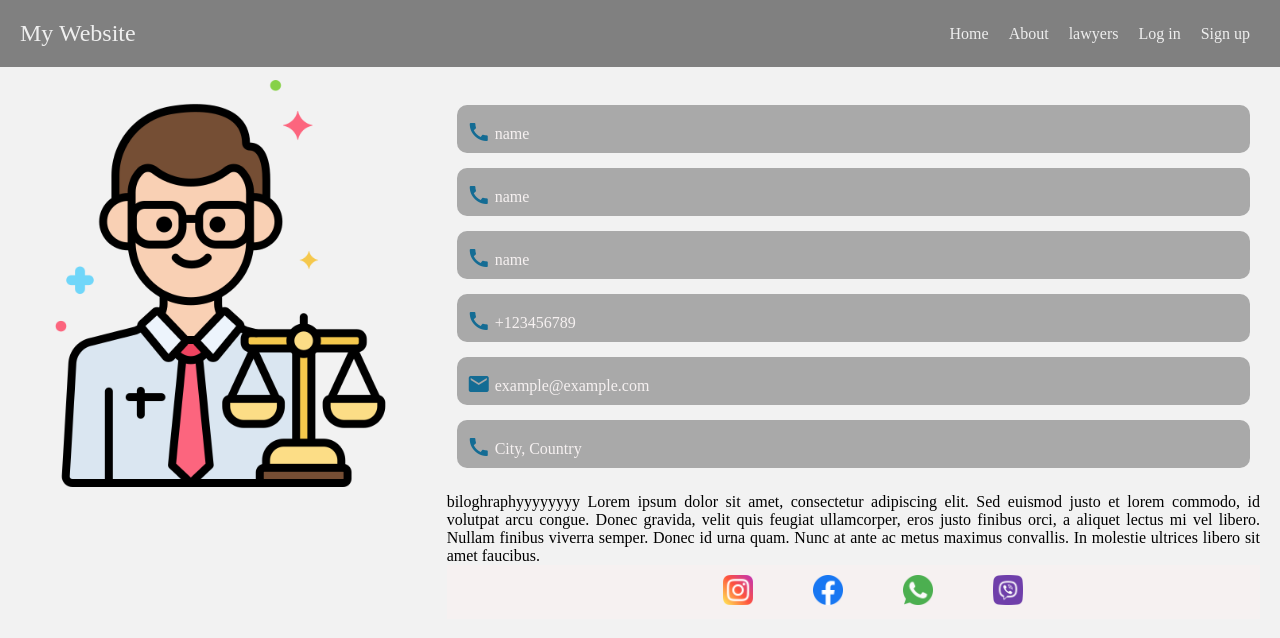
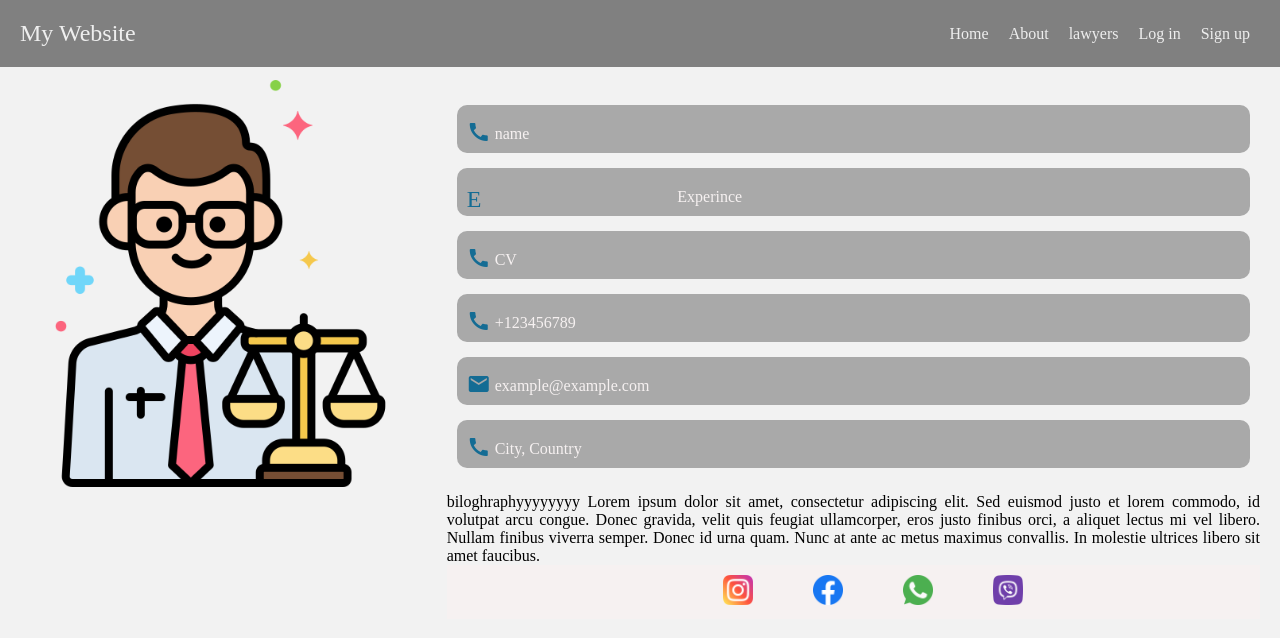
Before and after one commit to sako-ranj/lawyer-website, a PHP site: page /profile_screen.php in a window 1280 px wide. Shown: the top 638 px of the page. Run offline with PHP 8.4, Linux system fonts and the light colour scheme.

Commit message:
update profile and navbar

```diff
--- a/inc/header.php
+++ b/inc/header.php
@@ -13,9 +13,9 @@
 <body>
     <nav class="navbar">
         <div class="container">
-            <a href="#" class="logo">My Website</a>
+            <a href="#index.php" class="logo">My Website</a>
             <ul class="nav-links">
-                <li><a href="#">Home</a></li>
+                <li><a href="#index.php">Home</a></li>
                 <li><a href="#">About</a></li>
                 <li><a href="#cards-container">lawyers</a></li>
                 <li><a href="login.php">Log in</a></li>
--- a/profile_screen.php
+++ b/profile_screen.php
@@ -207,10 +207,10 @@
             <td><i class="material-icons"> call </i> name</td>
           </tr>
           <tr>
-            <td><i class="material-icons"> call </i> name</td>
+            <td><i class="material-icons"> Experince  </i> Experince</td>
           </tr>
           <tr>
-            <td><i class="material-icons"> call </i> name</td>
+            <td><i class="material-icons"> call </i> CV</td>
           </tr>
 
           <tr>
```
